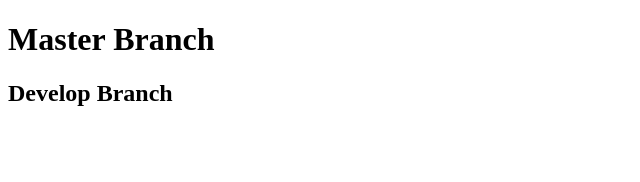
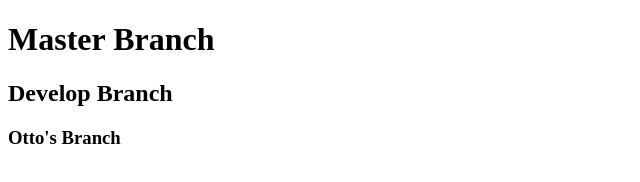
Before and after one commit to OttoLutz-00/teamGit, a plain HTML site: page index.html in a window 1280 px wide. Shown: the whole page, without its empty margins (0-640 px from the left). Drawn offline with Linux system fonts and the light colour scheme.

Commit message:
Otto's branch commit

```diff
--- a/index.html
+++ b/index.html
@@ -10,6 +10,7 @@
 
     <h1>Master Branch</h1>
     <h2>Develop Branch</h2>
+    <h3>Otto's Branch</h3>
 
 </body>
 </html>
```
